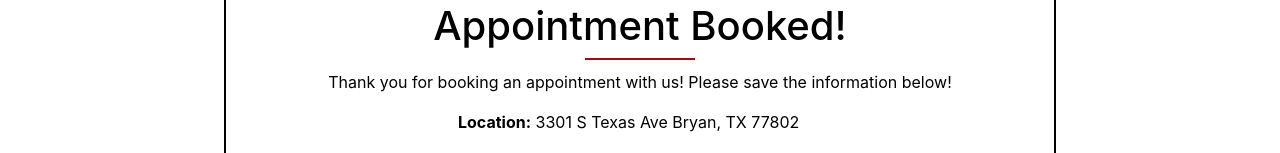
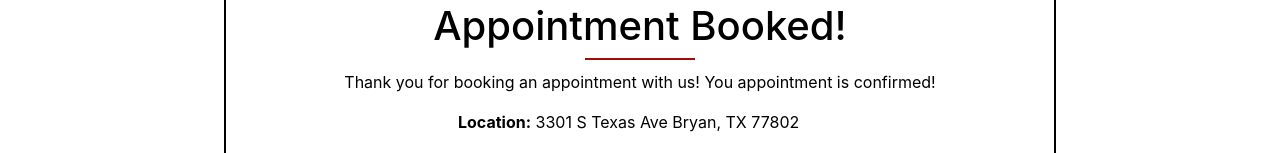
Before and after one commit to JRivera-31/Innovation-Auto-Repair, a Next.js app: page /confirmation in a window 1280 px wide. Shown: the part 150-303 px from the top of the page. Built offline with nearby package versions, Linux system fonts and the light colour scheme; a web font is replaced by a local one.

Commit message:
updated confirmation

```diff
--- a/components/Confirmation/confirmationPage.js
+++ b/components/Confirmation/confirmationPage.js
@@ -16,7 +16,7 @@ export default function ConfirmationPage() {
     <div className={style.confirmationContainer}>
       <h1>Appointment Booked!</h1>
       <div className={style.confirmationHr}></div>
-      <p>Thank you for booking an appointment with us! Please save the information below!</p>
+      <p>Thank you for booking an appointment with us! You appointment is confirmed!</p>
       <div className={style.details}>
         {/* <p><strong>Confirmation Number:</strong> {lastAppointment._id} </p>
         <p><strong>Date:</strong> {lastAppointment.date.split(' ').join('/')}   </p>
```
